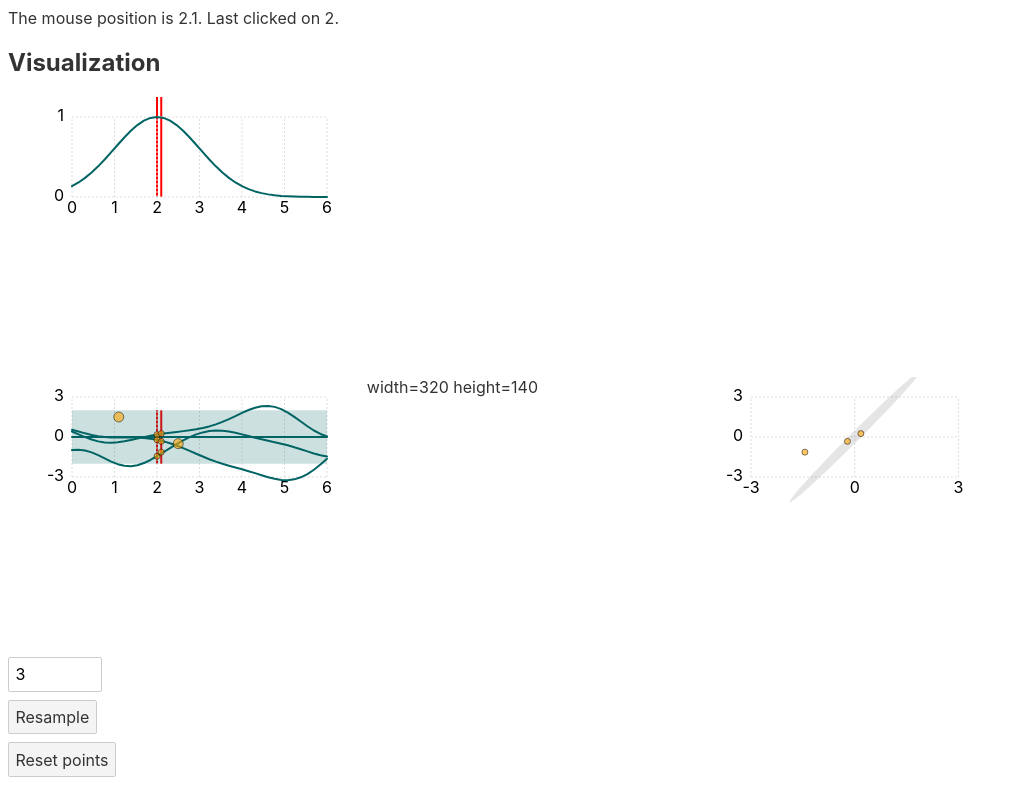
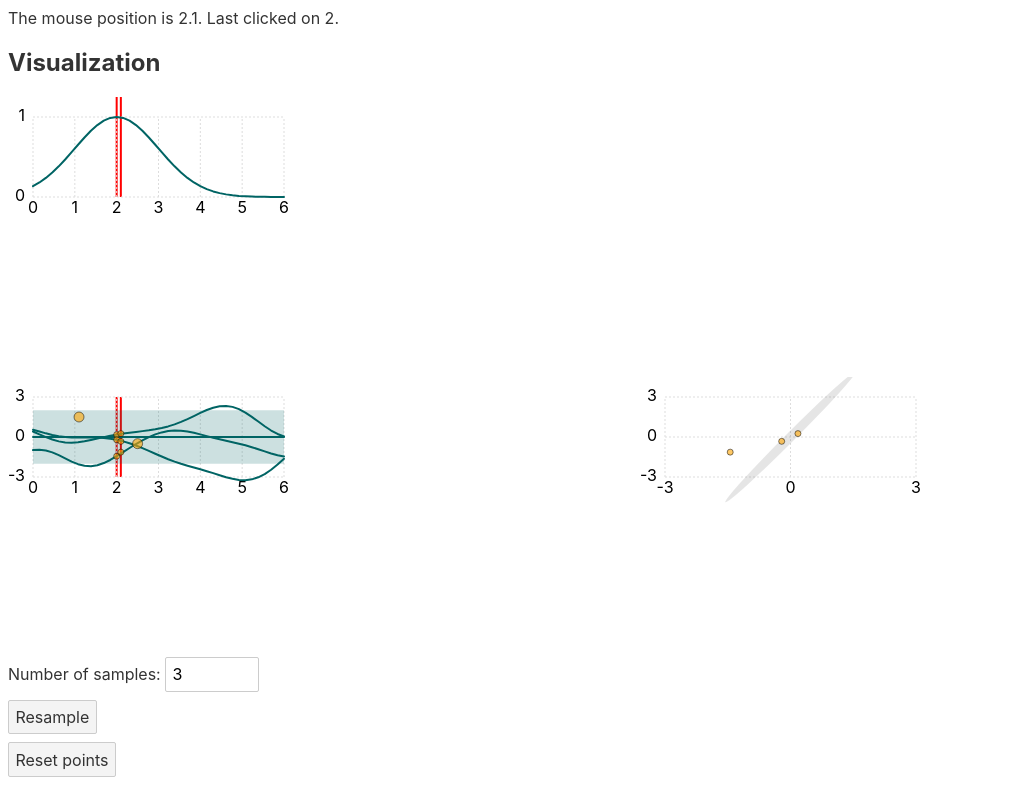
Before and after one commit to st--/interactive-gp-visualization, a Svelte app: page / in a window 1280 px wide. Shown: the whole page, without its empty margins (0-1018 px from the left). Built offline with nearby package versions, Linux system fonts and the light colour scheme.

Commit message:
minor cleanups

```diff
--- a/src/Lineplot.svelte
+++ b/src/Lineplot.svelte
@@ -69,10 +69,9 @@
 
 <svelte:window on:resize='{resize}' />
 
-width={width} height={height}
 <svg bind:this={svg} on:mousemove={handleMousemove} on:click={handleClick}>
-  <line x1='{xScale($x1)}' x2='{xScale($x1)}' y1='{yScale(-2)}' y2='{yScale(2)}' style="stroke:rgb(255,0,0);stroke-width:2" />
-  <line x1='{xScale($x2)}' x2='{xScale($x2)}' y1='{yScale(-2)}' y2='{yScale(2)}' style="stroke:rgb(255,0,0);stroke-width:2" />
+  <line x1='{xScale($x1)}' x2='{xScale($x1)}' y1='{yScale(minY)}' y2='{yScale(maxY)}' style="stroke:rgb(255,0,0);stroke-width:2" />
+  <line x1='{xScale($x2)}' x2='{xScale($x2)}' y1='{yScale(minY)}' y2='{yScale(maxY)}' style="stroke:rgb(255,0,0);stroke-width:2" />
 
 	<Axes {xScale} {yScale} {xTicks} {yTicks} {width} {height} {padding} />
 
--- a/src/RandomSample.svelte
+++ b/src/RandomSample.svelte
@@ -17,6 +17,7 @@
 </script>
 <div class="randomize-box">
   <label>
+    Number of samples:
     <input type=number bind:value={numSamples} min=0 max=10 on:change={() => resample($seed)}>
   </label>
   <button class="btn" on:click={resampleClick}>Resample</button>
```
